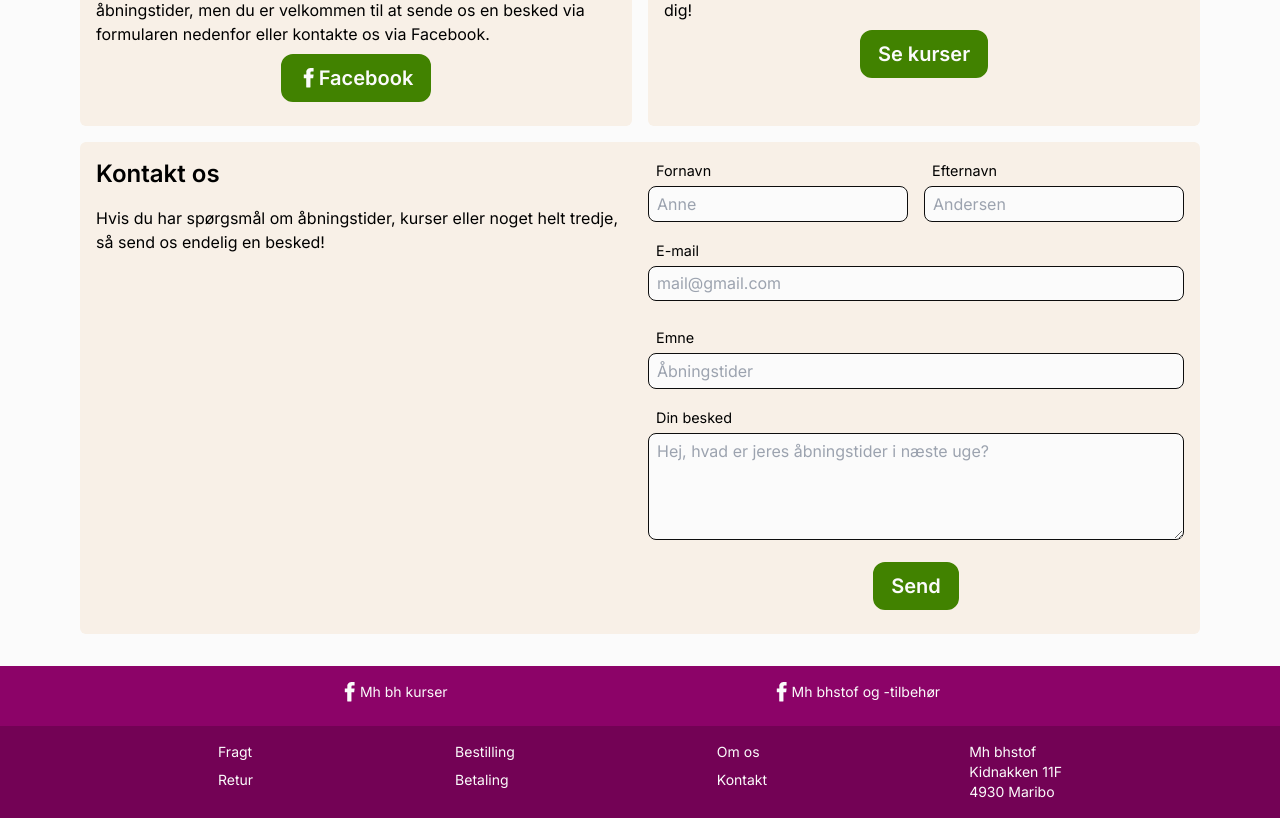
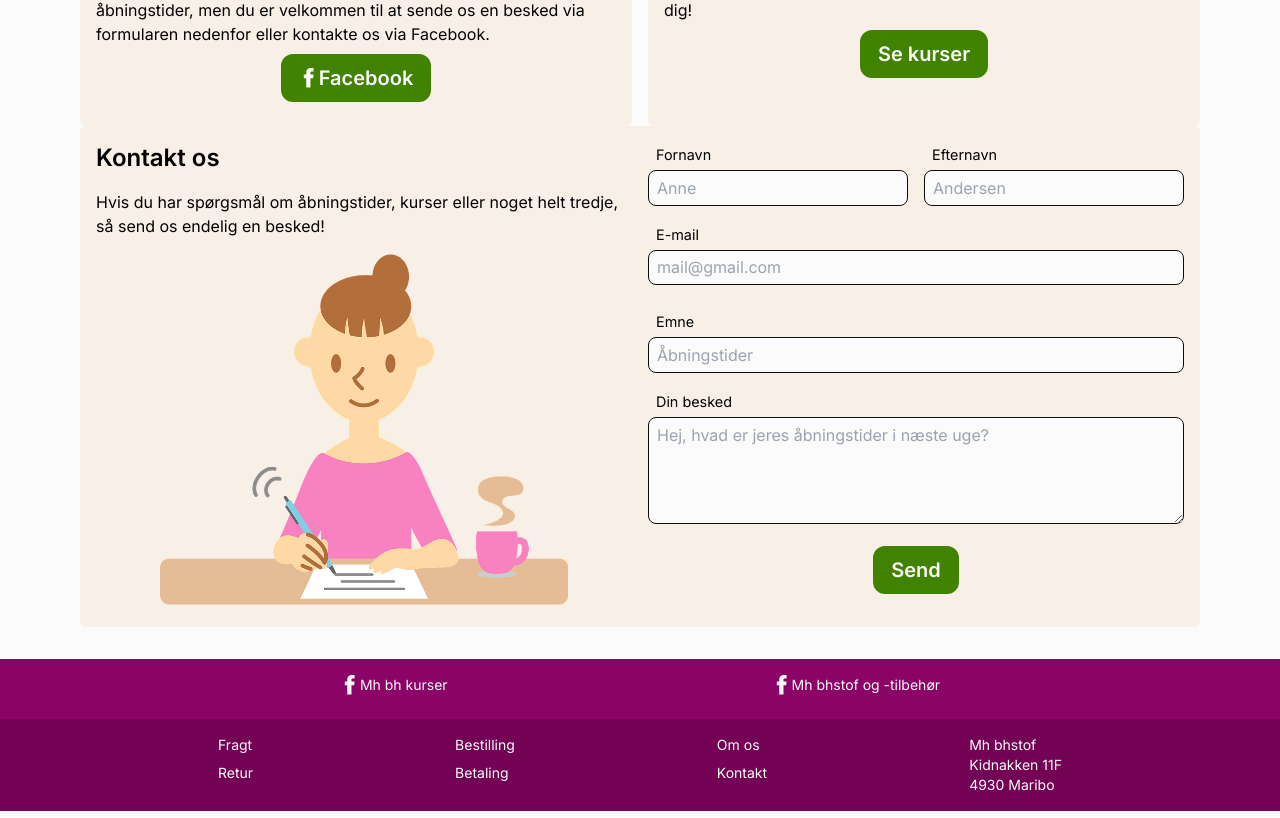
Before and after one commit to StinePS/mhbhstof, a Next.js app: page /om in a window 1280 px wide. Shown: the part 738-1556 px from the top of the page. Built offline with nearby package versions, Linux system fonts and the light colour scheme.

Commit message:
Added onSubmit to contact form

```diff
--- a/components/Contact/Contact.tsx
+++ b/components/Contact/Contact.tsx
@@ -1,52 +1,76 @@
-import { useRef, useState } from "react";
+import Image from "next/image";
+import { useState } from "react";
+import woman from "/public/images/woman.png";
 
+// Form submission from https://nextjs.org/docs/guides/building-forms#part-6-form-submission-with-javascript-enabled
 export default function Contact() {
-  const form = useRef<HTMLFormElement>();
+  const [submitted, setSubmitted] = useState<boolean>(false);
+  const [error, setError] = useState<string | undefined>(undefined);
 
-  const [firstname, setFirstname] = useState("");
-  const [lastname, setLastname] = useState("");
-  const [email, setEmail] = useState("");
-  const [topic, setTopic] = useState("");
-  const [message, setMessage] = useState("");
-  const [focus, setFocus] = useState("");
+  // Handles the submit event on form submit.
+  const handleSubmit = async (event: React.FormEvent<HTMLFormElement>) => {
+    // Stop the form from submitting and refreshing the page.
+    event.preventDefault();
 
-  // async function onSubmit(e) {
-  //   e.preventDefault();
-  //   if (form.current?.checkValidity()) {
-  //     const data = basket.map((item) => ({
-  //       name: item.name,
-  //       amount: item.amount,
-  //     }));
-  //     const response = await fetch("https://barcode-data.herokuapp.com/order", {
-  //       method: "POST",
-  //       body: JSON.stringify(data),
-  //       headers: { "content-type": "application/json" },
-  //     });
-  //     // If submit went well - push order
-  //     if (response.ok) {
-  //       const json = await response.json();
-  //       router.push(`/thanks?id=${json.id}`);
-  //     } else {
-  //       // If not - show error message
-  //       <div>
-  //         <h2 className="center">{`Der er sket en fejl - Prøv venligst igen!`}</h2>
-  //       </div>;
-  //     }
-  //   }
-  // }
+    // Get data from the form.
+    const data = {
+      firstname: event.currentTarget.firstname.value,
+      lastname: event.currentTarget.lastname.value,
+      email: event.currentTarget.email.value,
+      topic: event.currentTarget.topic.value,
+      message: event.currentTarget.message.value,
+    };
+
+    // Send the data to the server in JSON format.
+    const JSONdata = JSON.stringify(data);
+
+    // API endpoint where we send form data.
+    const endpoint = "/api/form";
+
+    // Form the request for sending data to the server.
+    const options = {
+      // The method is POST because we are sending data.
+      method: "POST",
+      // Tell the server we're sending JSON.
+      headers: {
+        "Content-Type": "application/json",
+      },
+      // Body of the request is the JSON data we created above.
+      body: JSONdata,
+    };
+
+    // Send the form data to our forms API on Vercel and get a response.
+    const response = await fetch(endpoint, options);
+
+    // Get the response data from server as JSON.
+    // If server returns the name submitted, that means the form works.
+    const result = await response.json();
+    if (response.ok) {
+      setSubmitted(true);
+      if (error) setError(undefined);
+    } else {
+      setError(result.message);
+    }
+  };
   return (
-    <div
-      id="kontakt"
-      className="mt-4 grid gap-4 rounded-md bg-orange p-4 lg:grid-cols-2"
-    >
+    <section className="grid gap-4 rounded-md bg-orange p-4 lg:grid-cols-2">
       <div>
         <h2 className="sectionheader">Kontakt os</h2>
         <p>
           Hvis du har spørgsmål om åbningstider, kurser eller noget helt tredje,
           så send os endelig en besked!
         </p>
+        <div className="px-8 pt-4 lg:px-16">
+          <Image src={woman} alt="Clipart af kvinde ved skrivebord" />
         </div>
-      <form action="" method="post">
+      </div>
+
+      {submitted ? (
+        <div>
+          <h2 className="sectionheader">Tak for din besked!</h2>
+        </div>
+      ) : (
+        <form onSubmit={handleSubmit}>
           <fieldset className="grid gap-4 lg:grid-cols-2">
             <div className="lg:mb-4">
               <label htmlFor="firstname">Fornavn</label>
@@ -56,14 +80,7 @@ export default function Contact() {
                 type="text"
                 placeholder="Anne"
                 required
-              onChange={(e) => {
-                setFirstname(e.target.value);
-              }}
                 name="firstname"
-              value={firstname}
-              onFocus={(e) => {
-                setFocus(e.target.value);
-              }}
               />
             </div>
             <div className="mb-4">
@@ -74,14 +91,7 @@ export default function Contact() {
                 type="text"
                 placeholder="Andersen"
                 required
-              onChange={(e) => {
-                setLastname(e.target.value);
-              }}
                 name="lastname"
-              value={lastname}
-              onFocus={(e) => {
-                setFocus(e.target.value);
-              }}
               />
             </div>
           </fieldset>
@@ -95,14 +105,7 @@ export default function Contact() {
                 type="email"
                 placeholder="mail@gmail.com"
                 required
-              onChange={(e) => {
-                setEmail(e.target.value);
-              }}
                 name="email"
-              value={email}
-              onFocus={(e) => {
-                setFocus(e.target.value);
-              }}
               />
               <span className="hint">Skriv venligst din emailadresse</span>
             </div>
@@ -114,14 +117,7 @@ export default function Contact() {
                 id="topic"
                 type="text"
                 placeholder="Åbningstider"
-              onChange={(e) => {
-                setTopic(e.target.value);
-              }}
                 name="topic"
-              value={topic}
-              onFocus={(e) => {
-                setFocus(e.target.value);
-              }}
               />
             </div>
 
@@ -133,22 +129,23 @@ export default function Contact() {
                 placeholder="Hej, hvad er jeres åbningstider i næste uge?"
                 required
                 rows={4}
-              onChange={(e) => {
-                setMessage(e.target.value);
-              }}
                 name="message"
-              value={message}
-              onFocus={(e) => {
-                setFocus(e.target.value);
-              }}
               />
             </div>
 
-          <button className="btn !place-items-end" type="submit">
+            <button className="btn " type="submit">
               Send
             </button>
           </fieldset>
+          {error ? (
+            <div>
+              <h2 className="sectionheader mt-4">
+                Der er sket en fejl - Prøv igen!
+              </h2>
+            </div>
+          ) : null}
         </form>
-    </div>
+      )}
+    </section>
   );
 }
--- a/pages/api/contact.ts
+++ /dev/null
@@ -1,6 +0,0 @@
-import { NextApiRequest, NextApiResponse } from "next";
-
-export default function contact(req: NextApiRequest, res: NextApiResponse) {
-  console.log("query", req.query);
-  return res.status(200).json({ message: "Den er go" });
-}
--- /dev/null
+++ b/pages/api/form.js
@@ -0,0 +1,25 @@
+// This code handles the data from the submitted form - Could be set up to send an email or make a list in Google Docs or the like
+
+// Setting up a Next.js Form API Route https://nextjs.org/docs/guides/building-forms#part-3-setting-up-a-nextjs-form-api-route
+export default function handler(req, res) {
+  // Get data submitted in request's body.
+  const body = req.body;
+
+  // Optional logging to see the responses in the command line where next.js app is running.
+  console.log("body: ", body);
+
+  // Guard clause checks for data and returns early if they are not found
+  if (
+    !body.firstname ||
+    !body.lastname ||
+    !body.email ||
+    !body.topic ||
+    !body.message
+  ) {
+    // Sends a HTTP bad request error code
+    return res.status(400).json({ message: "Data not found" });
+  }
+
+  // Found the data - Sends a HTTP success code
+  res.status(200).json({ data: `${body.firstname} ${body.lastname}` });
+}
```
Also changed, not shown: public/images/woman.png (added). Lines whose indentation alone changed are shown as unchanged.
